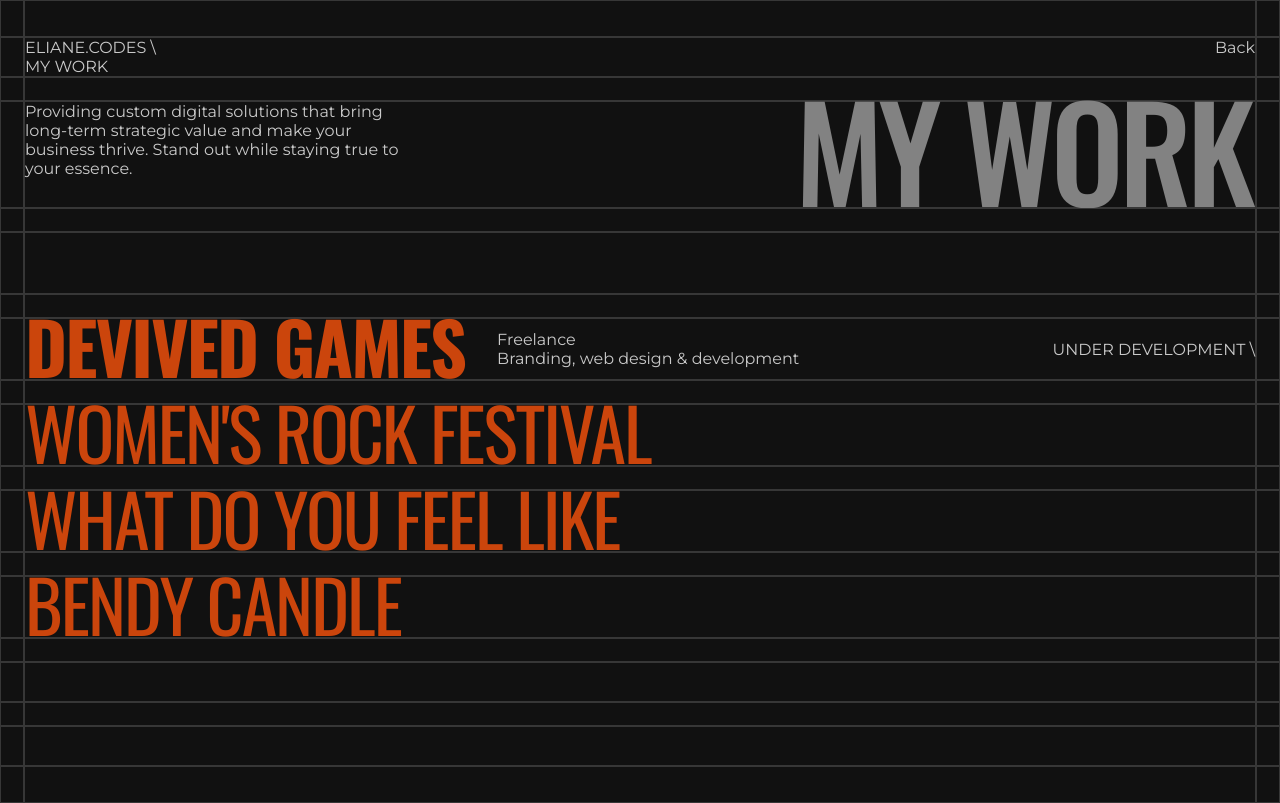
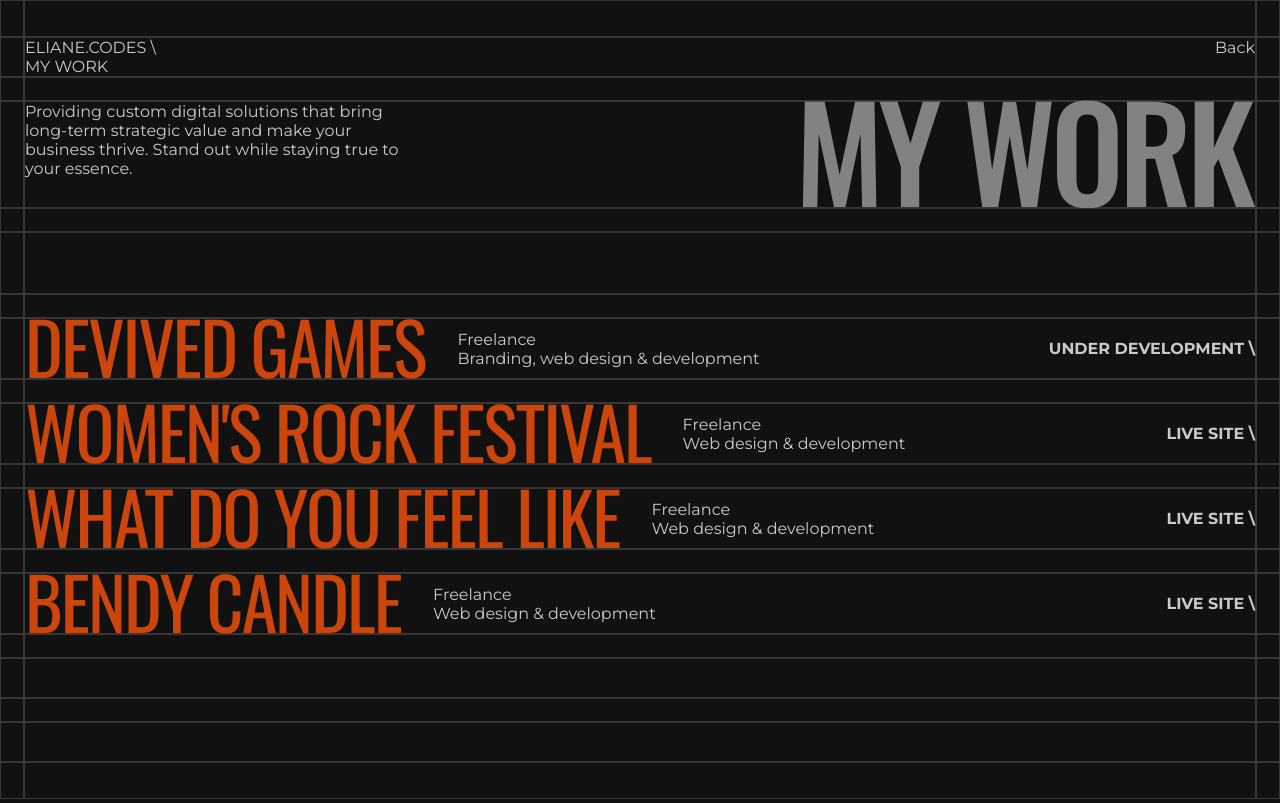
Before and after one commit to ElianeV/eliane.codes, a Next.js app: page /my-work in a window 1280 px wide. Built offline with nearby package versions, Linux system fonts and the light colour scheme.

Commit message:
Replace all projects with dropdown component

```diff
--- a/app/my-work/page.js
+++ b/app/my-work/page.js
@@ -10,6 +10,9 @@ const oswald = Oswald({ subsets: ["latin"] });
 
 const Work = () => {
   const [proj1, setProj1] = useState(false);
+  const [proj2, setProj2] = useState(false);
+  const [proj3, setProj3] = useState(false);
+  const [proj4, setProj4] = useState(false);
   return (
     <div className={styles.myworkcontainer}>
       {/* ROW 1*/}
@@ -91,11 +94,15 @@ const Work = () => {
 
       {/* ROW 10*/}
       <div className={styles.borderdelay8}></div>
-      <div
-        className={`${styles.borderdelay8} ${styles.projecttitle} ${oswald.className}`}
-      >
-        WOMEN'S ROCK FESTIVAL
-      </div>
+      <ProjectDropdown
+        name="WOMEN'S ROCK FESTIVAL"
+        type="Freelance"
+        role="Web design & development"
+        linktext="LIVE SITE \"
+        url=""
+        DD={proj2}
+        setDD={setProj2}
+      />
       <div className={styles.borderdelay8}></div>
 
       {/* ROW 11*/}
@@ -105,11 +112,15 @@ const Work = () => {
 
       {/* ROW 12*/}
       <div className={styles.borderdelay8}></div>
-      <div
-        className={`${styles.borderdelay8} ${styles.projecttitle} ${oswald.className}`}
-      >
-        WHAT DO YOU FEEL LIKE
-      </div>
+      <ProjectDropdown
+        name="WHAT DO YOU FEEL LIKE"
+        type="Freelance"
+        role="Web design & development"
+        linktext="LIVE SITE \"
+        url=""
+        DD={proj3}
+        setDD={setProj3}
+      />
       <div className={styles.borderdelay8}></div>
 
       {/* ROW 13*/}
@@ -119,11 +130,15 @@ const Work = () => {
 
       {/* ROW 14*/}
       <div className={styles.borderdelay8}></div>
-      <div
-        className={`${styles.borderdelay8} ${styles.projecttitle} ${oswald.className}`}
-      >
-        BENDY CANDLE
-      </div>
+      <ProjectDropdown
+        name="BENDY CANDLE"
+        type="Freelance"
+        role="Web design & development"
+        linktext="LIVE SITE \"
+        url=""
+        DD={proj4}
+        setDD={setProj4}
+      />
       <div className={styles.borderdelay8}></div>
 
       {/* ROW 15*/}
--- a/app/page.module.css
+++ b/app/page.module.css
@@ -183,7 +183,8 @@
   line-height: 53px;
   letter-spacing: -2px;
   color: #cb450c;
-  padding-bottom: 7px;
+  padding-bottom: 6px;
+  font-weight: 400;
 }
 
 .projectinfo {
@@ -193,6 +194,7 @@
 
 .projectlink {
   margin: auto 0 auto auto;
+  font-weight: bold;
 }
 
 .projectimage {
```
